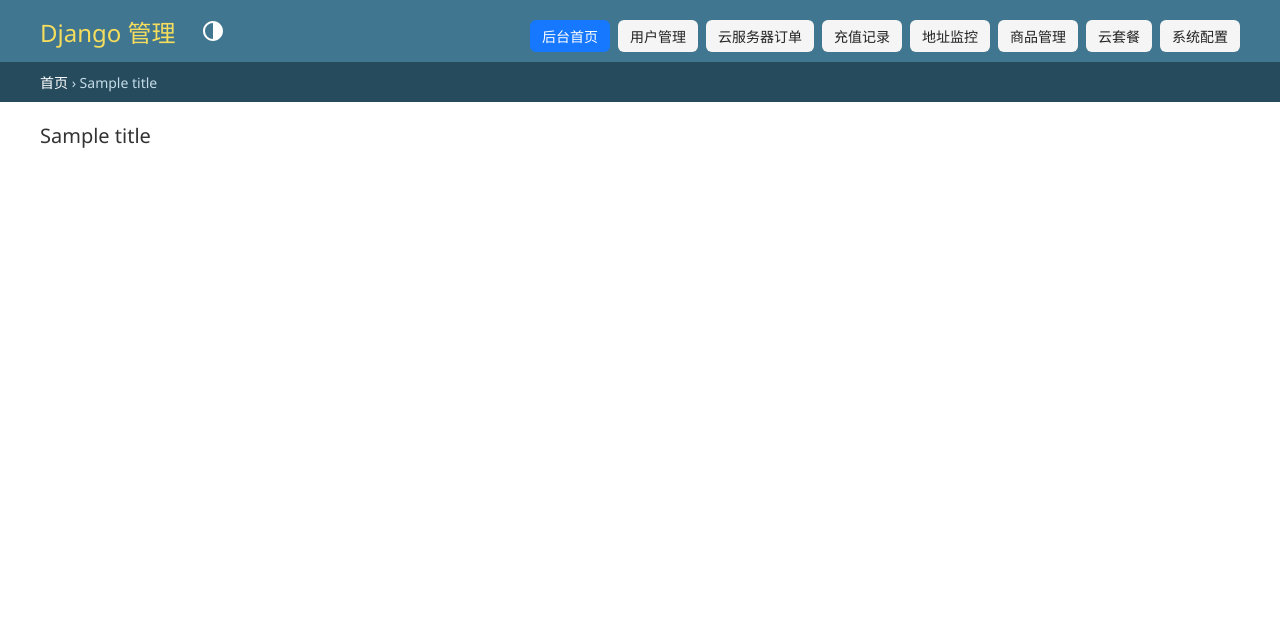
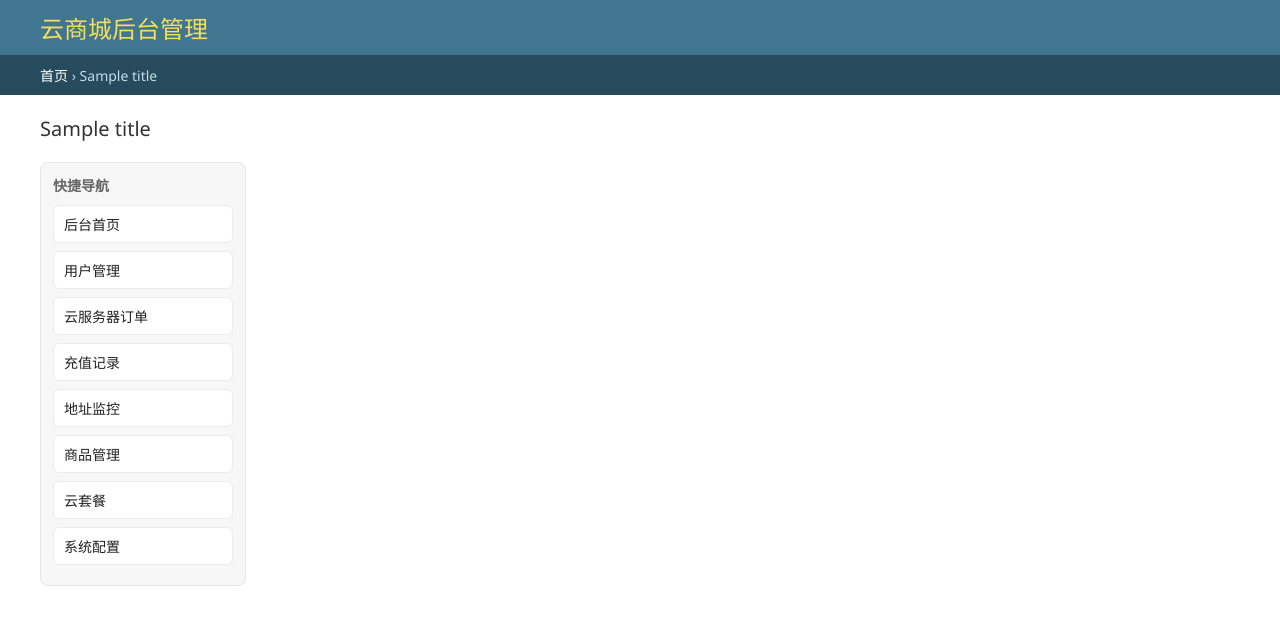
Before and after one commit to cnshiyi/shop, a Django app: template templates/admin/base_site.html in a window 1280 px wide. Shown: the top 625 px of the page. Run offline with Django 5.2, Linux system fonts and the light colour scheme; the template is opened without the code that fills it: most values are stand-ins (such as "Sample title", 1, 10 or a date in 2020).

Commit message:
move admin nav to left sidebar and verify routes

```diff
--- a/templates/admin/base_site.html
+++ b/templates/admin/base_site.html
@@ -1,15 +1,59 @@
-{% extends "admin/base_site.html" %}
+{% extends "admin/base.html" %}
 {% load i18n %}
 
-{% block nav-global %}
-<div style="padding:10px 0 0 0; display:flex; gap:8px; flex-wrap:wrap; align-items:center;">
-  <a href="/admin/" style="background:#1677ff;color:#fff;padding:6px 12px;border-radius:6px;text-decoration:none;">后台首页</a>
-  <a href="/admin/accounts/telegramuser/" style="background:#f5f5f5;color:#222;padding:6px 12px;border-radius:6px;text-decoration:none;">用户管理</a>
-  <a href="/admin/mall/cloudserverorder/" style="background:#f5f5f5;color:#222;padding:6px 12px;border-radius:6px;text-decoration:none;">云服务器订单</a>
-  <a href="/admin/finance/recharge/" style="background:#f5f5f5;color:#222;padding:6px 12px;border-radius:6px;text-decoration:none;">充值记录</a>
-  <a href="/admin/monitoring/addressmonitor/" style="background:#f5f5f5;color:#222;padding:6px 12px;border-radius:6px;text-decoration:none;">地址监控</a>
-  <a href="/admin/mall/product/" style="background:#f5f5f5;color:#222;padding:6px 12px;border-radius:6px;text-decoration:none;">商品管理</a>
-  <a href="/admin/mall/cloudserverplan/" style="background:#f5f5f5;color:#222;padding:6px 12px;border-radius:6px;text-decoration:none;">云套餐</a>
-  <a href="/admin/core/siteconfig/" style="background:#f5f5f5;color:#222;padding:6px 12px;border-radius:6px;text-decoration:none;">系统配置</a>
+{% block title %}{{ title }} | 云商城后台{% endblock %}
+
+{% block branding %}
+<div id="site-name"><a href="{% url 'admin:index' %}">云商城后台管理</a></div>
+{% endblock %}
+
+{% block nav-global %}{% endblock %}
+
+{% block extrastyle %}
+{{ block.super }}
+<style>
+  .oc-admin-layout { display: flex; gap: 20px; align-items: flex-start; }
+  .oc-admin-sidebar {
+    min-width: 180px;
+    max-width: 180px;
+    background: #f7f7f7;
+    border: 1px solid #e5e5e5;
+    border-radius: 8px;
+    padding: 12px;
+    position: sticky;
+    top: 16px;
+  }
+  .oc-admin-sidebar h3 { margin: 0 0 10px 0; font-size: 14px; color: #666; }
+  .oc-admin-sidebar a {
+    display: block;
+    padding: 8px 10px;
+    margin-bottom: 8px;
+    border-radius: 6px;
+    text-decoration: none;
+    color: #222;
+    background: #fff;
+    border: 1px solid #ececec;
+  }
+  .oc-admin-sidebar a:hover { background: #e6f4ff; color: #1677ff; }
+  .oc-admin-main { flex: 1; min-width: 0; }
+</style>
+{% endblock %}
+
+{% block content %}
+<div class="oc-admin-layout">
+  <aside class="oc-admin-sidebar">
+    <h3>快捷导航</h3>
+    <a href="/admin/">后台首页</a>
+    <a href="/admin/accounts/telegramuser/">用户管理</a>
+    <a href="/admin/mall/cloudserverorder/">云服务器订单</a>
+    <a href="/admin/finance/recharge/">充值记录</a>
+    <a href="/admin/monitoring/addressmonitor/">地址监控</a>
+    <a href="/admin/mall/product/">商品管理</a>
+    <a href="/admin/mall/cloudserverplan/">云套餐</a>
+    <a href="/admin/core/siteconfig/">系统配置</a>
+  </aside>
+  <main class="oc-admin-main">
+    {{ block.super }}
+  </main>
 </div>
 {% endblock %}
```
Also changed, not shown: CHANGELOG.md, README.md.
